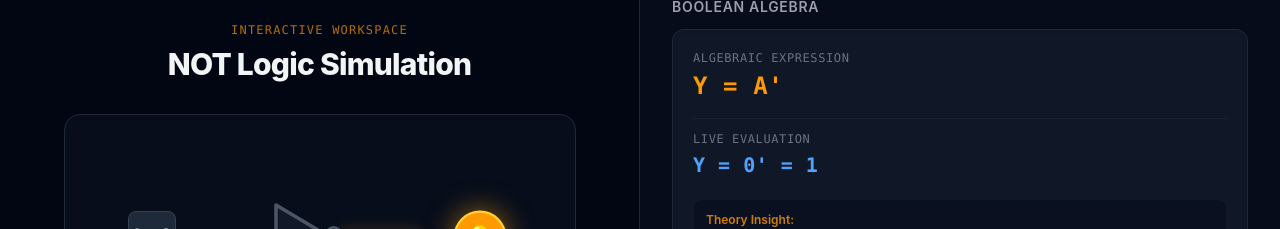
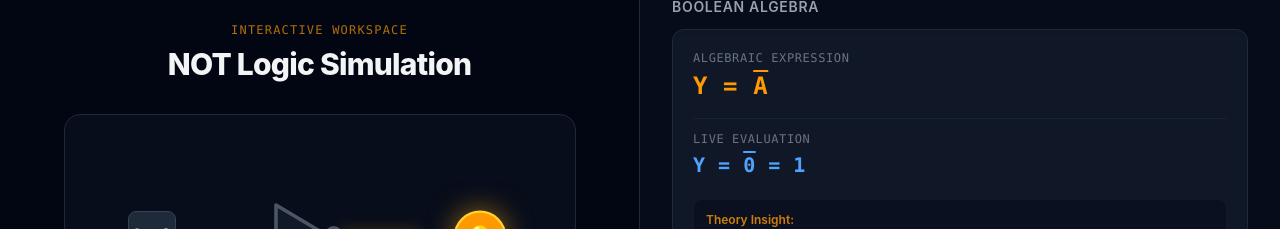
Before and after one commit to YOLO-GIT/circuits_theory, a React (Vite) app: page / in a window 1280 px wide. Both pictures are taken after a click on the button "NOT Gate". Shown: the part 238-467 px from the top of the page. Built offline with nearby package versions, Linux system fonts and the light colour scheme.

Commit message:
Refactor BooleanFormula component: enhance NAND and NOR gate logic, improve expression rendering, and update evaluation notes for clarity

```diff
--- a/src/components/BooleanFormula.tsx
+++ b/src/components/BooleanFormula.tsx
@@ -1,3 +1,5 @@
+import type { ReactNode } from "react";
+
 interface BooleanFormulaProps {
   gateType: "AND" | "OR" | "NOT" | "MUX" | "NAND" | "NOR";
   inputA: boolean;
@@ -5,52 +7,62 @@ interface BooleanFormulaProps {
   selectLine?: boolean;
 }
 
+// Renders its children with a true horizontal overbar, the standard notation
+// for Boolean complement (e.g. the bar over "A • B" in "(A • B)‾"). Using
+// `overline` instead of a trailing prime/apostrophe matches textbook algebra.
+function Bar({ children }: { children: ReactNode }) {
+  return <span className="[text-decoration:overline] decoration-2 pt-0.5">{children}</span>;
+}
+
+const bit = (v: boolean) => (v ? "1" : "0");
+
 export default function BooleanFormula({ gateType, inputA, inputB, selectLine = false }: BooleanFormulaProps) {
-  const valA = inputA ? "1" : "0";
-  const valB = inputB ? "1" : "0";
-  const valS = selectLine ? "1" : "0";
+  const valA = bit(inputA);
+  const valB = bit(inputB);
+  const valS = bit(selectLine);
 
-  let expression = "";
-  let evaluation = "";
-  let engineeringNote = "";
+  let expression: ReactNode = "";
+  let evaluation: ReactNode = "";
+  let engineeringNote: ReactNode = "";
 
   if (gateType === "AND") {
+    const out = inputA && inputB;
     expression = "Y = A • B";
-    evaluation = `Y = ${valA} • ${valB} = ${inputA && inputB ? "1" : "0"}`;
-    engineeringNote = !inputA || !inputB
+    evaluation = `Y = ${valA} • ${valB} = ${bit(out)}`;
+    engineeringNote = !out
       ? "Annihilation Law: Any variable multiplied by 0 is forced to 0."
       : "Identity Law: Output is 1 only when all inputs are 1.";
   } else if (gateType === "OR") {
+    const out = inputA || inputB;
     expression = "Y = A + B";
-    evaluation = `Y = ${valA} + ${valB} = ${inputA || inputB ? "1" : "0"}`;
-    engineeringNote = inputA || inputB
+    evaluation = `Y = ${valA} + ${valB} = ${bit(out)}`;
+    engineeringNote = out
       ? "Dominance Law: Any variable added to 1 forces the output to 1."
       : "Identity Law: Output remains 0 because no signal is present.";
   } else if (gateType === "NOT") {
-    expression = "Y = A'";
-    evaluation = `Y = ${valA}' = ${!inputA ? "1" : "0"}`;
-    engineeringNote = `Inversion Law: The output state is completely out of phase with the input.`;
+    const out = !inputA;
+    expression = <>Y = <Bar>A</Bar></>;
+    evaluation = <>Y = <Bar>{valA}</Bar> = {bit(out)}</>;
+    engineeringNote = "Inversion Law: The output state is completely out of phase with the input.";
   } else if (gateType === "MUX") {
-    expression = "Y = A•S' + B•S";
-    const outVal = selectLine ? inputB : inputA;
-    evaluation = `Y = (${valA}•${selectLine ? "0" : "1"}) + (${valB}•${valS}) = ${outVal ? "1" : "0"}`;
+    const out = selectLine ? inputB : inputA;
+    expression = <>Y = <Bar>A•S</Bar> + B•S</>;
+    evaluation = `Y = (${valA}•${selectLine ? "0" : "1"}) + (${valB}•${valS}) = ${bit(out)}`;
     engineeringNote = selectLine
       ? `Data Select: S = 1 isolates Channel B. Output mirrors Input B (${valB}), completely disregarding Input A.`
       : `Data Select: S = 0 isolates Channel A. Output mirrors Input A (${valA}), completely disregarding Input B.`;
-
-  // === NEW: NAND GATE MATRIX TRACKER ===
   } else if (gateType === "NAND") {
-    expression = "Y = (A • B)'";
-    evaluation = `Y = (${valA} • ${valB})' = ${!(inputA && inputB) ? "1" : "0"}`;
-    engineeringNote = inputA && inputB
+    const out = !(inputA && inputB);
+    expression = <>Y = <Bar>(A • B)</Bar></>;
+    evaluation = <>Y = <Bar>({valA} • {valB})</Bar> = {bit(out)}</>;
+    engineeringNote = !out
       ? "Universal Logic: Both inputs are high, driving the internal silicon channels straight to ground (0)."
       : "Universal Logic: At least one input is open, preventing ground termination and keeping the output pulled HIGH (1).";
-
-  // === NEW: NOR GATE MATRIX TRACKER ===
   } else if (gateType === "NOR") {
-    expression = "Y = (A + B)'";
-    evaluation = `Y = (${valA} + ${valB})' = ${!(inputA || inputB) ? "1" : "0"}`;
-    engineeringNote = inputA || inputB
+    const out = !(inputA || inputB);
+    expression = <>Y = <Bar>(A + B)</Bar></>;
+    evaluation = <>Y = <Bar>({valA} + {valB})</Bar> = {bit(out)}</>;
+    engineeringNote = !out
       ? "Universal Logic: A high signal on either line instantly clamps the inverted output structure to 0."
       : "Universal Logic: Absolute quiet state (all inputs 0) allows the voltage rail to safely express a 1 at the output.";
   }
```
